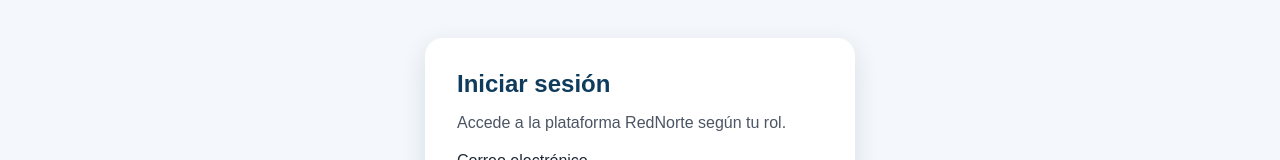
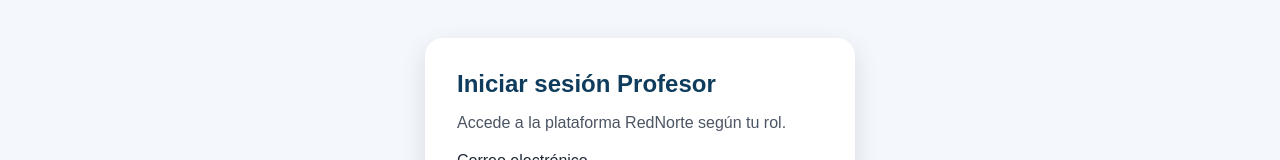
Before and after one commit to ryuvilie/proyecto-rednorte, a React app in the folder rednorte-frontend/: page /login in a window 1280 px wide. Shown: the part 246-406 px from the top of the page. Built offline with nearby package versions, Linux system fonts and the light colour scheme; no server answers; the HTML template or start-up script is replaced by a standard one.

Commit message:
Prueba despliegue automatico

```diff
--- a/rednorte-frontend/src/pages/LoginPage.jsx
+++ b/rednorte-frontend/src/pages/LoginPage.jsx
@@ -57,7 +57,7 @@
     <main className="auth-page">
       <section className="auth-card">
         <div className="auth-header">
-          <h1>Iniciar sesión</h1>
+          <h1>Iniciar sesión Profesor</h1>
           <p>Accede a la plataforma RedNorte según tu rol.</p>
         </div>
 
```
